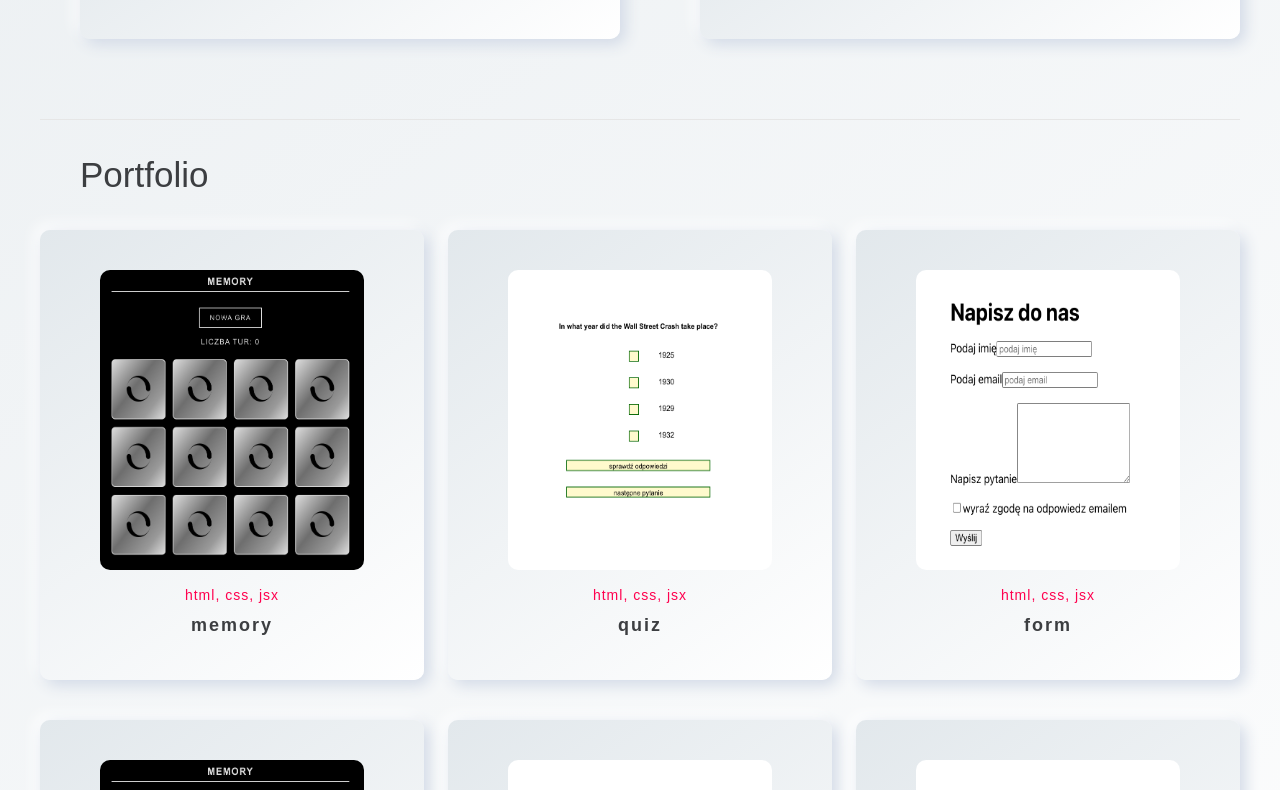
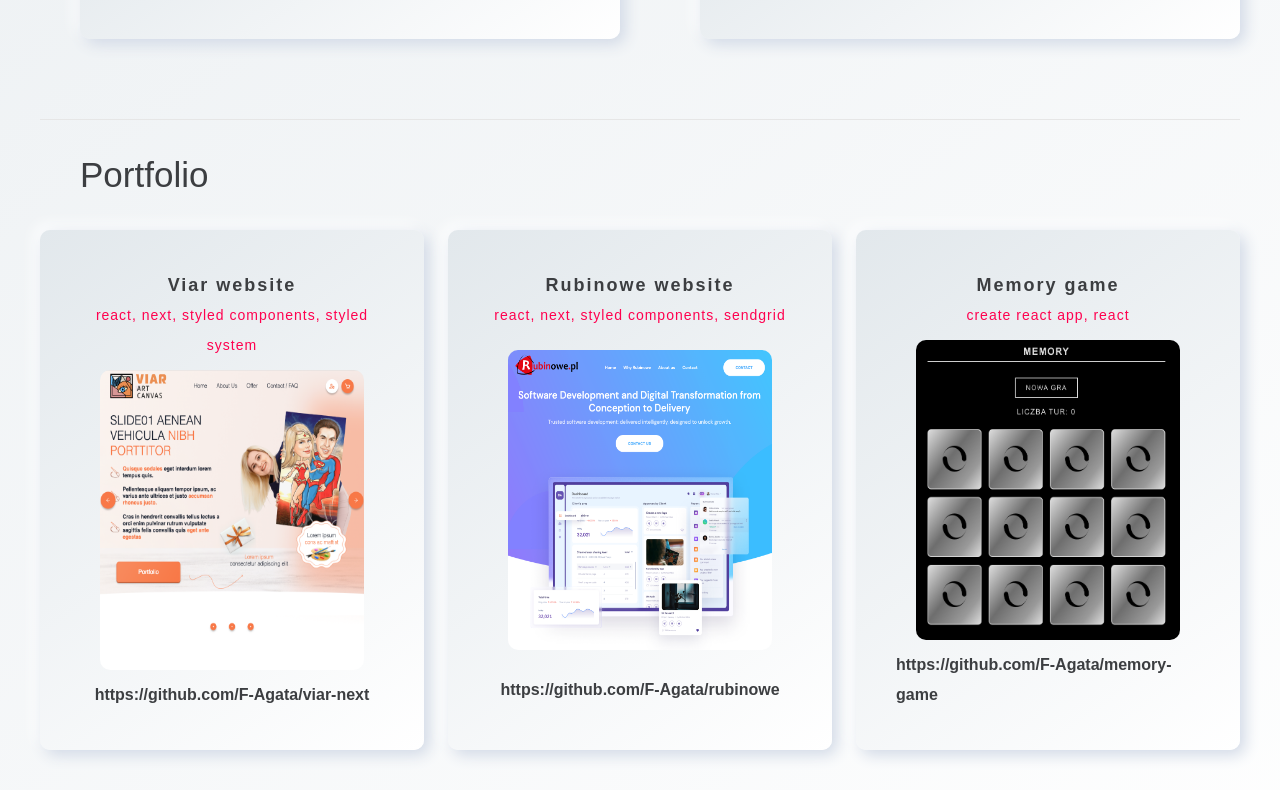
Before and after one commit to F-Agata/portfolio-next, a Next.js app: page / in a window 1280 px wide. Shown: the part 1540-2330 px from the top of the page. Built offline with nearby package versions, Linux system fonts and the light colour scheme.

Commit message:
update content

```diff
--- a/components/mainPortfolio/MainPortfolio.js
+++ b/components/mainPortfolio/MainPortfolio.js
@@ -3,44 +3,54 @@ import styled from 'styled-components'
 
 import DivToNavigation from '../DivToNavigation'
 import { TitleOfSection } from '../../styles'
+import NextLink from 'next/link'
 
 const portfolioArray = [
   {
-    name: 'memory',
+    name: 'Viar website',
+    id: 'viar',
+    path: '/projects/viar-website.png',
+    stack: 'react, next, styled components, styled system',
+    github: 'https://github.com/F-Agata/viar-next'
+  },
+  {
+    name: 'Rubinowe website',
+    id: 'rubinowe',
+    path: '/projects/rubinowe-website.png',
+    stack: 'react, next, styled components, sendgrid',
+    github: 'https://github.com/F-Agata/rubinowe'
+  },
+  // {
+  //   name: 'Quiz template',
+  //   id: 'quiz',
+  //   path: '/projects/quiz.png',
+  //   skills: 'html, css, jsx',
+  // },
+  // {
+  //   name: 'form',
+  //   id: 'form',
+  //   path: '/projects/form.png',
+  //   skills: 'html, css, jsx',
+  // },
+  {
+    name: 'Memory game',
     id: 'memory',
     path: '/projects/memory.png',
-    skills: 'html, css, jsx',
+    stack: 'create react app, react',
+    github: 'https://github.com/F-Agata/memory-game'
   },
-  {
-    name: 'quiz',
-    id: 'quiz',
-    path: '/projects/quiz.png',
-    skills: 'html, css, jsx',
-  },
-  {
-    name: 'form',
-    id: 'form',
-    path: '/projects/form.png',
-    skills: 'html, css, jsx',
-  },
-  {
-    name: 'memory1',
-    id: 'memory1',
-    path: '/projects/memory.png',
-    skills: 'html, css, jsx',
-  },
-  {
-    name: 'quiz1',
-    id: 'quiz1',
-    path: '/projects/quiz.png',
-    skills: 'html, css, jsx',
-  },
-  {
-    name: 'form1',
-    id: 'form1',
-    path: '/projects/form.png',
-    skills: 'html, css, jsx',
-  },
+  // {
+  //   name: 'quiz1',
+  //   id: 'quiz1',
+  //   path: '/projects/quiz.png',
+  //   skills: 'html, css, jsx',
+  // },
+  // {
+  //   name: 'form1',
+  //   id: 'form1',
+  //   path: '/projects/form.png',
+  //   skills: 'html, css, jsx',
+  // },
 ]
 
 const MainPortfolio = () => {
@@ -78,13 +88,18 @@ const MainPortfolio = () => {
         }
         dataIsActiv={isActive}
       >
+        <WrappInfo>
+          <Title dataIsActiv={isActive}>{item.name}</Title>
+          <Skills>{item.stack}</Skills>
+        </WrappInfo>
         <WrappImgPF>
+          <NextLink href={item.github}>
           <ImgPF src={item.path} alt={item.name} dataIsActiv={isActive} />
+          </NextLink>
         </WrappImgPF>
-        <WrappInfo>
-          <Skills>{item.skills}</Skills>
-          <Title dataIsActiv={isActive}>{item.name}</Title>
-        </WrappInfo>
+        <GithubWrapper>
+          <NextLink href={item.github}>{item.github}</NextLink>
+        </GithubWrapper>
       </WrappOneProject>
     )
   })
@@ -102,8 +117,17 @@ const MainPortfolio = () => {
 
 export default MainPortfolio
 
+const GithubWrapper = styled.div`
+  display: flex;
+  align-items: center;
+  padding-top: 10px;
+  font-weight: bold;
+  justify-content: center;
+  width: 100%;
+`
+
 const WrappMainPortfolio = styled.section`
-  margin: 0px 40px 0 40px;
+  margin: 0 40px 0 40px;
   padding-bottom: 40px;
   min-width: 375px;
   max-width: 1440px;
@@ -150,6 +174,7 @@ const WrappOneProject = styled.div`
 `
 
 const WrappImgPF = styled.div`
+  cursor: pointer;
   width: 100%;
   height: 300px;
   border-radius: 10px;
@@ -178,7 +203,7 @@ const ImgPF = styled.img`
 const WrappInfo = styled.div`
   width: 100%;
   align-self: stretch;
-  padding: 10px 0 0 0;
+  padding: 0 0 10px 0;
 `
 
 const Skills = styled.p`
--- a/components/navigation/Navigation.js
+++ b/components/navigation/Navigation.js
@@ -128,6 +128,7 @@ const WrappNavigation = styled.div`
 
 const WrappLogo = styled.div`
   height: 60px;
+  max-width: 150px;
   margin-left: 40px;
   padding-top: 10px;
   text-align: left;
```
Also changed, not shown: public/projects/rubinowe-website.png (added), public/projects/viar-website.png (added).
